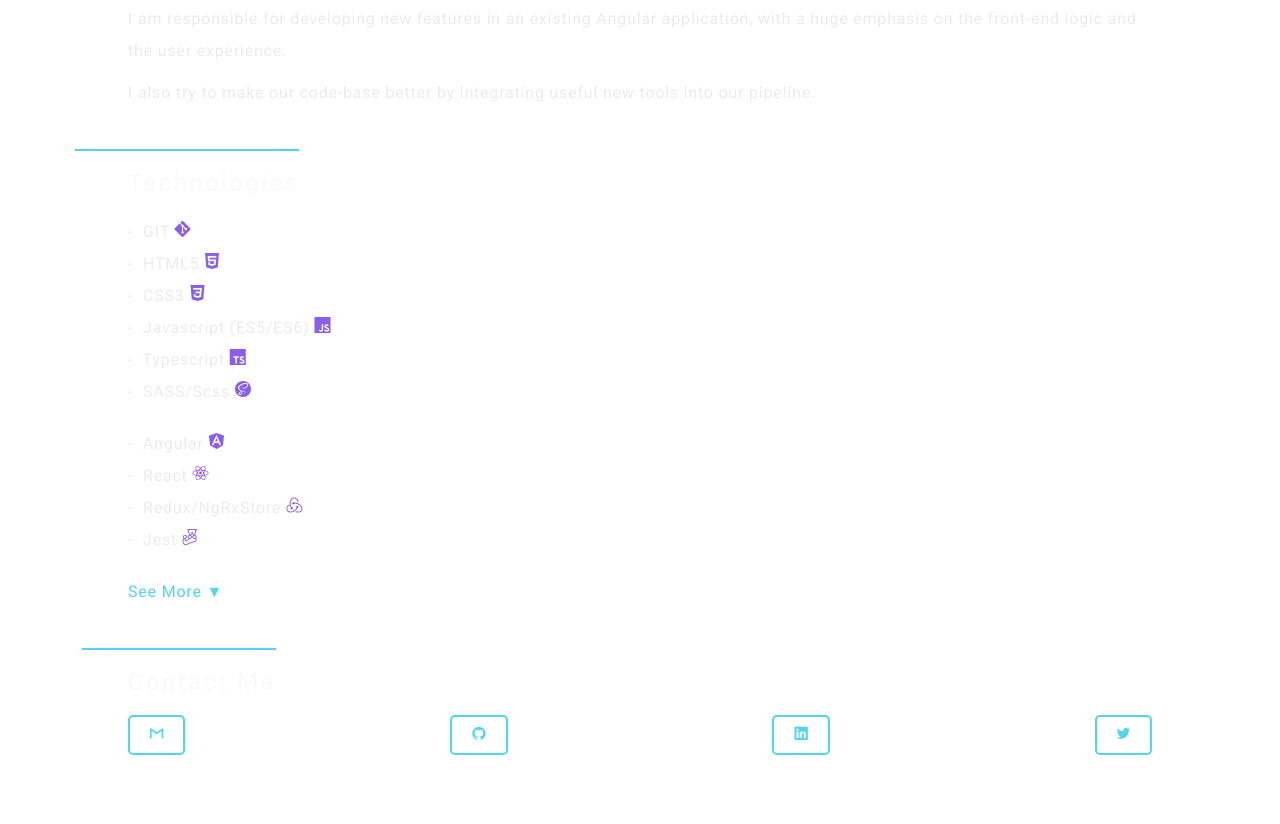
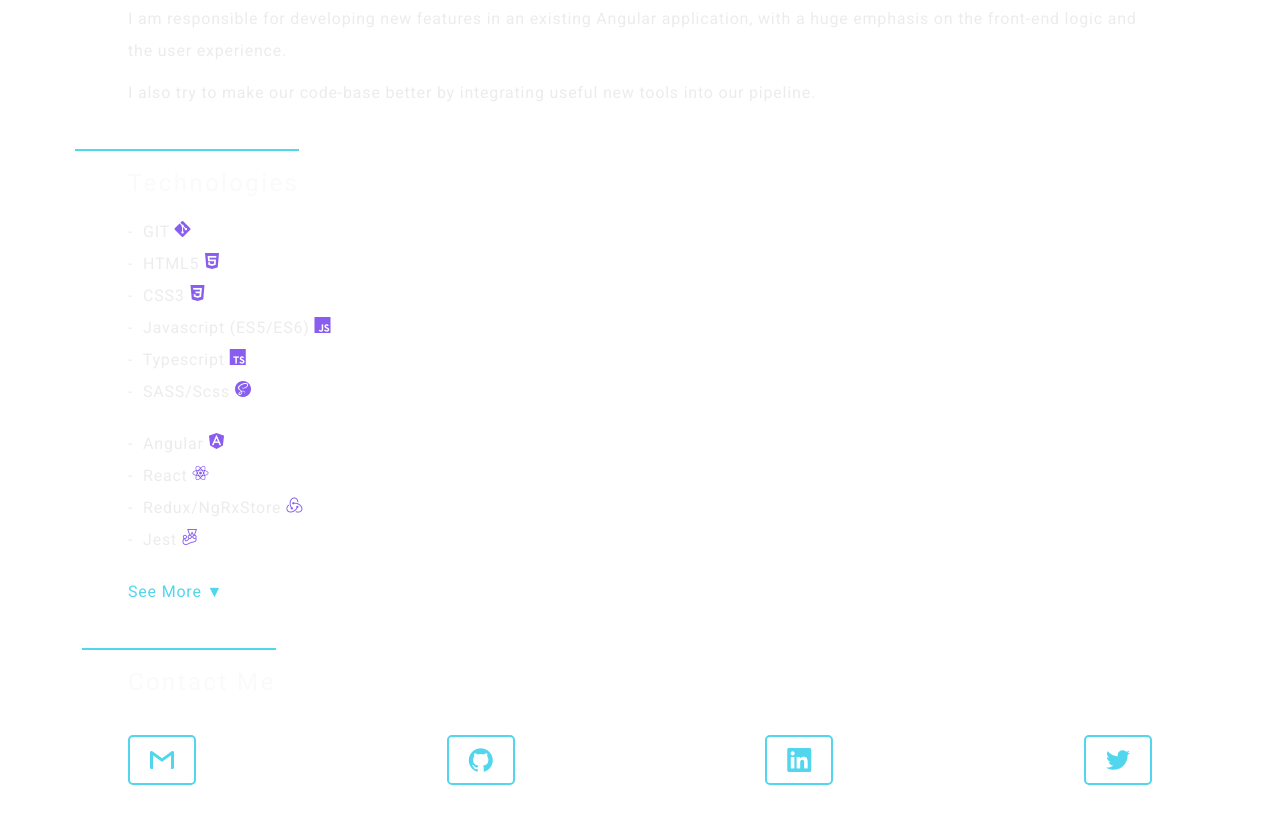
Before and after one commit to blascsi/cv.blascsak.com, a plain HTML site: page index.html in a window 1280 px wide. Shown: the part 1674-2498 px from the top of the page. Before the commit the page ends 2469 px from the top, so only its background shows below. Drawn offline with Linux system fonts and the light colour scheme.

Commit message:
Finish contact me part of the page

```diff
--- a/index.html
+++ b/index.html
@@ -152,16 +152,16 @@
         <!-- Contact Me -->
         <h1 class="section-header">Contact Me</h1>
         <div class="contact-me">
-          <button class="button--blue">
+          <button class="button--blue button--icon">
             <span class="icon-gmail"></span>
           </button>
-          <button class="button--blue">
+          <button class="button--blue button--icon">
             <span class="icon-github"></span>
           </button>
-          <button class="button--blue">
+          <button class="button--blue button--icon">
             <span class="icon-linkedin"></span>
           </button>
-          <button class="button--blue">
+          <button class="button--blue button--icon">
             <span class="icon-twitter"></span>
           </button>
         </div>
--- a/src/styles/main.css
+++ b/src/styles/main.css
@@ -117,6 +117,7 @@ section:not(:first-of-type) {
 .contact-me {
   display: flex;
   justify-content: space-between;
+  margin: 20px 0 80px 0;
 }
 
 /* Utility classes */
@@ -157,7 +158,14 @@ section:not(:first-of-type) {
   border: var(--brand-color-blue) solid 2px;
   border-radius: 5px;
   color: var(--brand-color-blue);
-  padding: 10px 20px;
+  font-size: 16px;
+  padding: 8px 20px;
+}
+
+.button--icon span {
+  font-size: 24px;
+  position: relative;
+  top: 3px;
 }
 
 .full-width {
```
